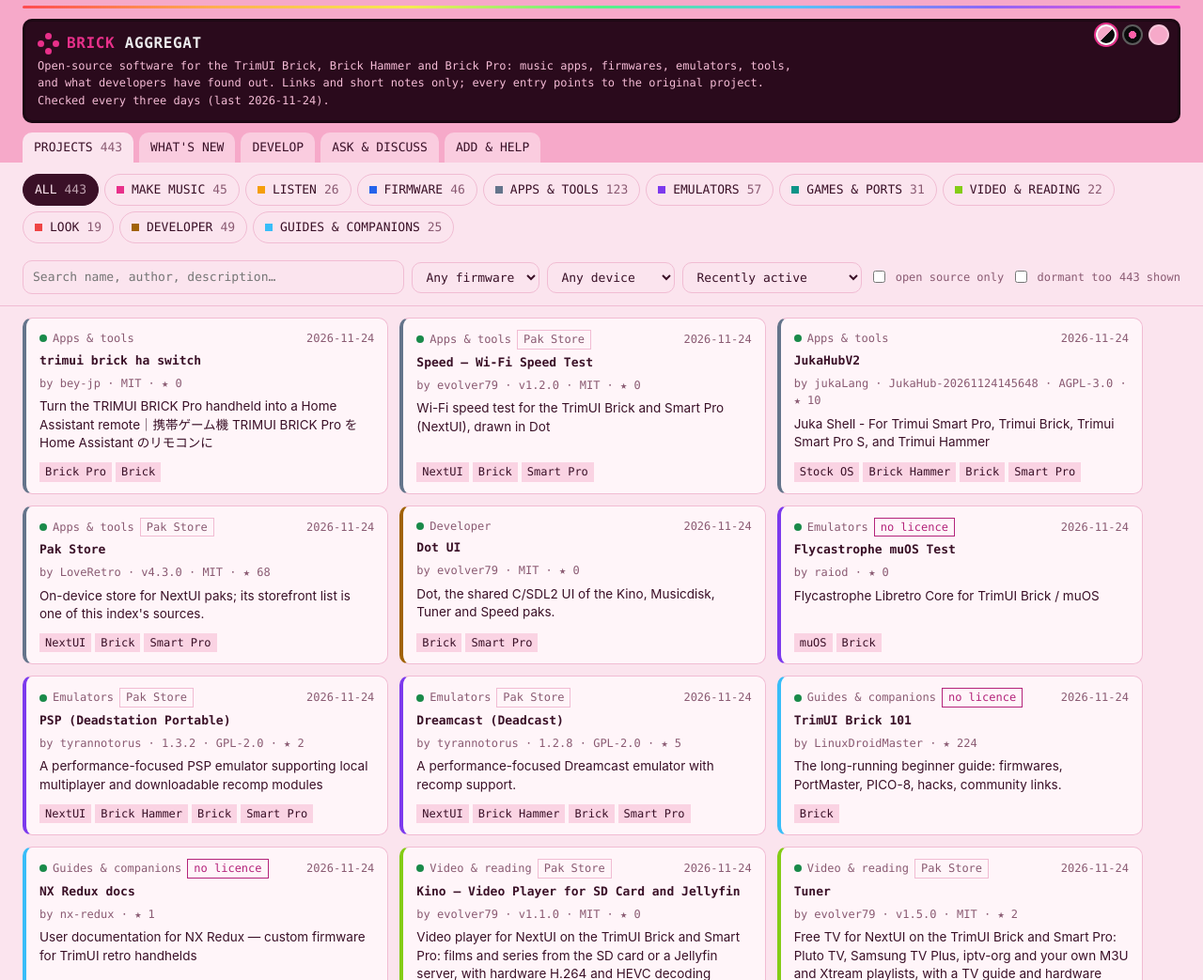
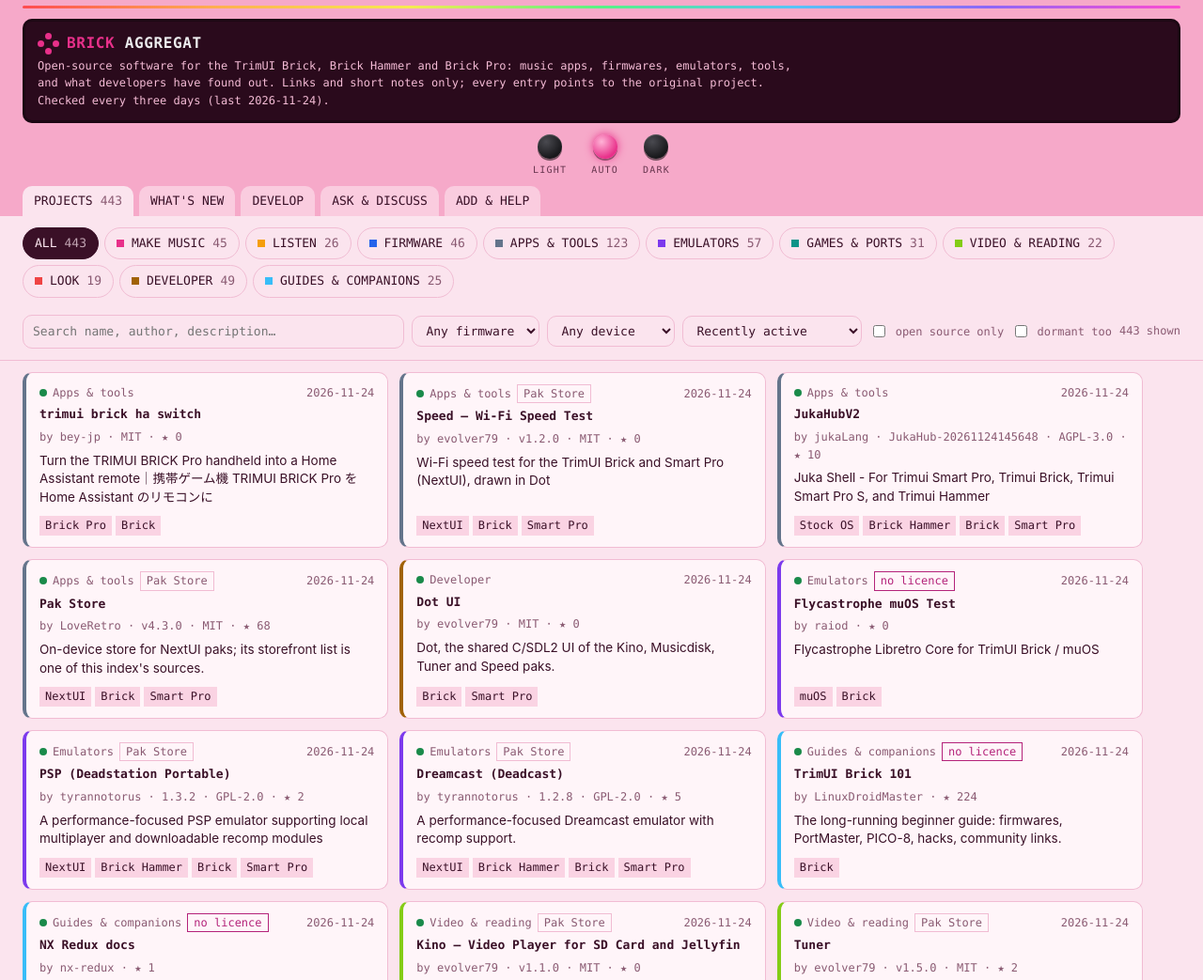
Before and after one commit to 70b185/BrickAggregat, a plain HTML site: page index.html in a window 1280 px wide. Shown: the top 1043 px of the page at 94% size. Drawn offline with Linux system fonts and the light colour scheme.

Commit message:
Website: theme switch as three round Brick keys, centred under the screen
Co-Authored-By: Claude Opus 5.5 <noreply@anthropic.com>
Claude-Session: https://claude.ai/code/session_012MMxY992zBVf6CW2sDKpUx

```diff
--- a/index.html
+++ b/index.html
@@ -84,26 +84,30 @@
   .cats button { border-radius:999px; margin:0 6px 6px 0; border-color:var(--line); }
   .card { border-radius:var(--r); border-left-width:4px; }
   .btn, .bar input[type=search], .bar select { border-radius:var(--r); }
-  .themes { position:absolute; z-index:5; right:36px; top:26px; display:flex; gap:6px; align-items:center; }
-  .themes button { width:22px; height:22px; border-radius:50%; border:2px solid #ffffff55; cursor:pointer; padding:0; }
-  .themes button.on { border-color:#fff; box-shadow:0 0 0 2px var(--accent); }
+  /* theme switch: the Brick's three small round keys under the screen */
+  .themes { display:flex; justify-content:center; gap:26px; margin:12px 0 2px; }
+  .key { display:flex; flex-direction:column; align-items:center; gap:4px; }
+  .key button { width:26px; height:26px; border-radius:50%; cursor:pointer; padding:0; border:0;
+    background:radial-gradient(circle at 35% 30%,#4a4a50,#18181b 70%); box-shadow:0 2px 0 #00000080, inset 0 1px 1px #ffffff30; transition:transform .08s; }
+  .key button:active { transform:translateY(2px); box-shadow:0 0 0 #0000, inset 0 1px 1px #ffffff30; }
+  .key button.on { background:radial-gradient(circle at 35% 30%,#ffb3d6,var(--accent) 70%); box-shadow:0 2px 0 #00000060, 0 0 10px var(--accent); }
+  .key span { font-size:10px; letter-spacing:.12em; text-transform:uppercase; color:var(--navfg); opacity:.75; }
   .abxy { display:inline-grid; grid-template-columns:repeat(3,7px); gap:1px; vertical-align:middle; margin-right:8px; }
   .abxy i { width:7px; height:7px; border-radius:50%; background:var(--accent); } .abxy i:nth-child(odd) { visibility:hidden; }
-  @media (max-width:700px) { .themes { position:static; margin-top:8px; } }
 </style>
 </head>
 <body>
 <header>
-  <div class="themes" id="themes" aria-label="Colour theme">
-    <button data-theme="auto" title="Follow the system (pink light or dark)" style="background:linear-gradient(135deg,#f6a9c9 50%,#0a0a0b 50%)"></button>
-    <button data-theme="dark" title="Dark with pink" style="background:radial-gradient(circle,#ff5fa8 30%,#0a0a0b 32%)"></button>
-    <button data-theme="light" title="Pink (light)" style="background:#f6a9c9"></button>
-  </div>
   <div class="screen">
   <h1><span class="abxy"><i></i><i></i><i></i><i></i><i></i><i></i><i></i><i></i><i></i></span><b>Brick</b> Aggregat</h1>
   <div class="sub">Open-source software for the TrimUI Brick, Brick Hammer and Brick Pro: music apps, firmwares, emulators,
     tools, and what developers have found out. Links and short notes only; every entry points to the original project.
     <span id="checked"></span></div>
+  </div>
+  <div class="themes" id="themes" aria-label="Colour theme">
+    <div class="key"><button data-theme="light" title="Pink (light)"></button><span>Light</span></div>
+    <div class="key"><button data-theme="auto" title="Follow the system"></button><span>Auto</span></div>
+    <div class="key"><button data-theme="dark" title="Dark with pink"></button><span>Dark</span></div>
   </div>
   <nav id="tabs">
     <button data-t="projects">Projects <span class="n" id="n-projects"></span></button>
@@ -120,6 +124,6 @@
   checked every three days. Licences and activity are read from each repo automatically; check the project itself before
   you install anything.
 </footer>
-<script src="assets/app.js?v=5"></script>
+<script src="assets/app.js?v=6"></script>
 </body>
 </html>
```
